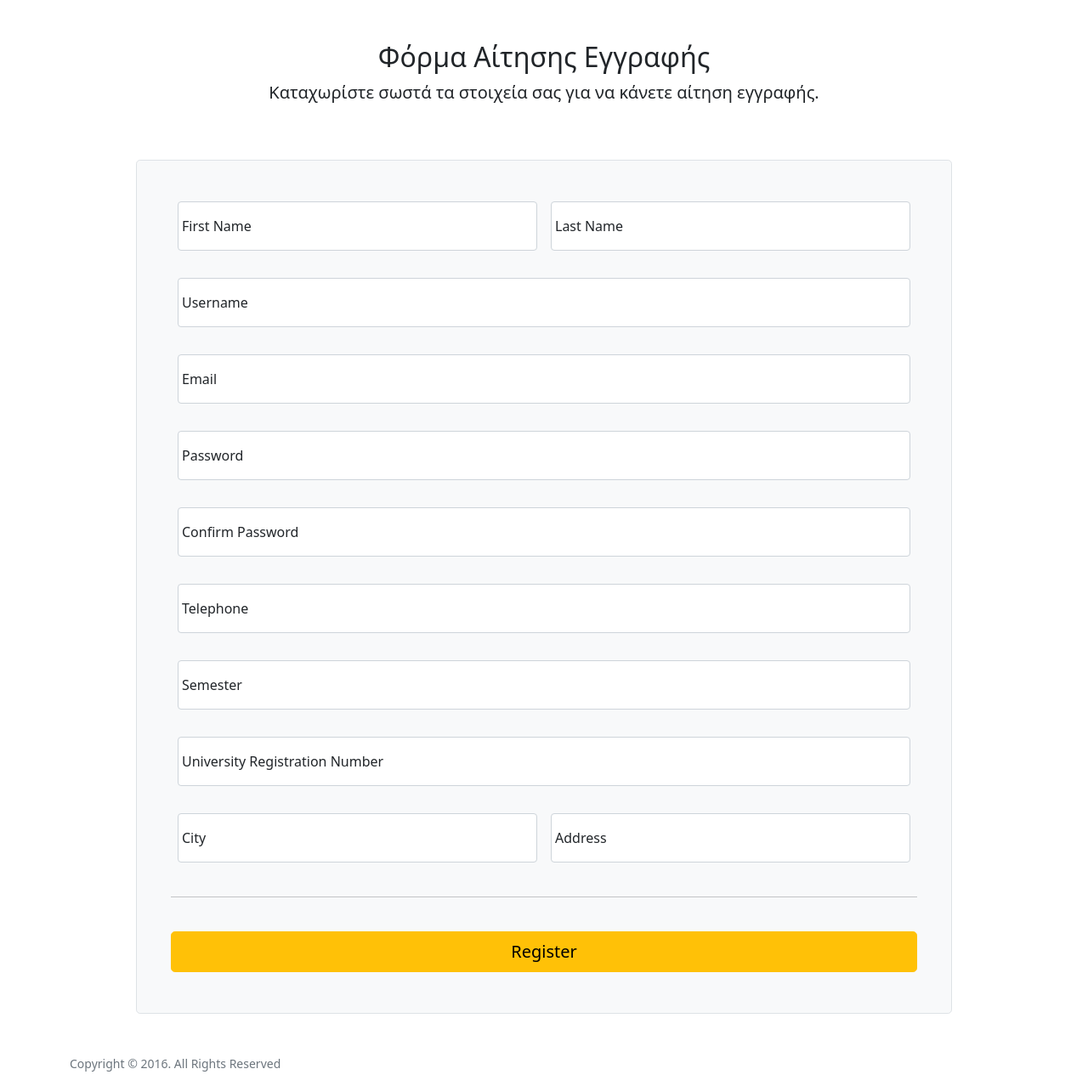
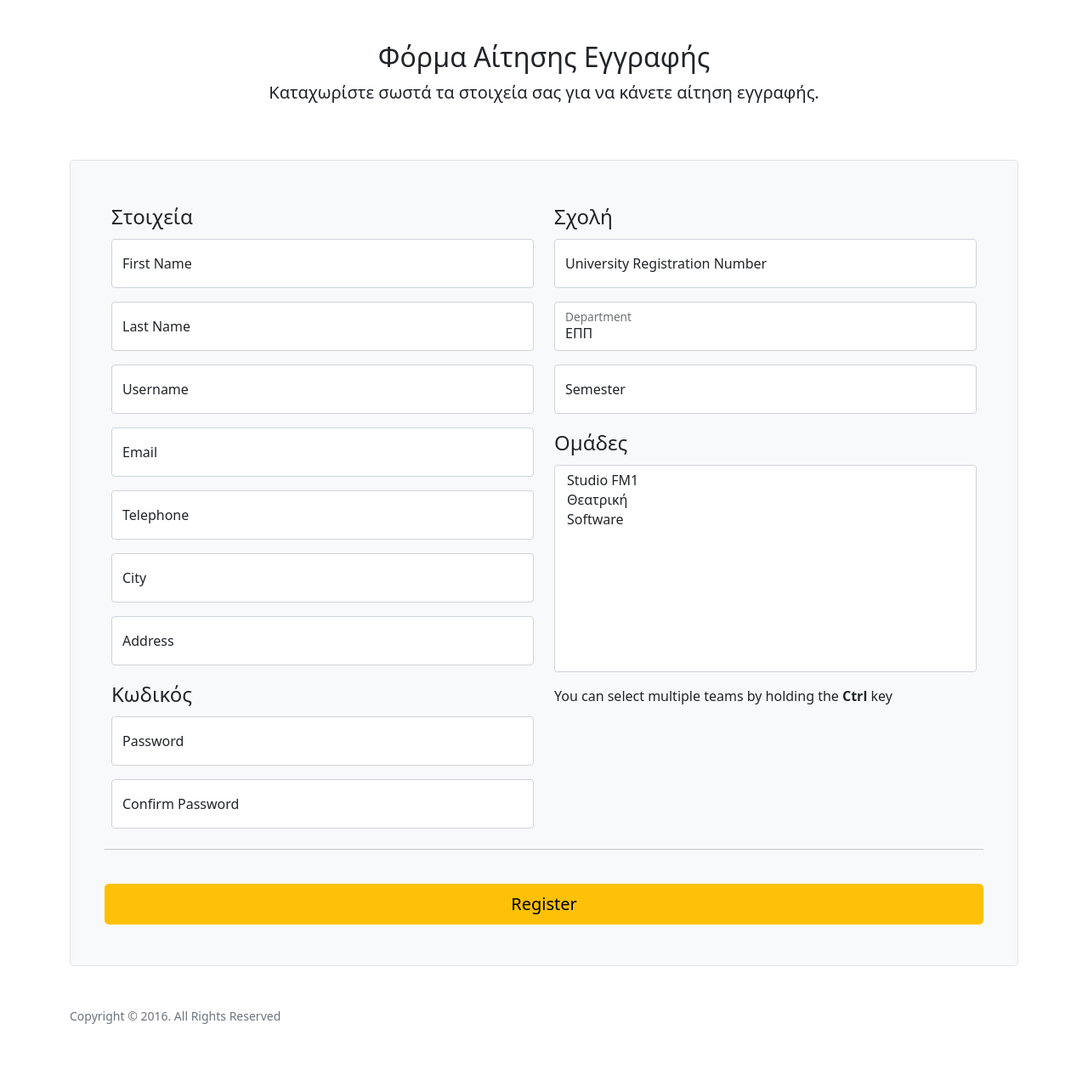
Before and after one commit to fragkiadamis/ca-management, a Flask app: template app/templates/register.html in a window 1280 px wide. Shown: the part 56-1334 px from the top of the page at 85% size. After the commit the page ends 1261 px from the top, so only its background shows below. Run offline with Flask 2, Linux system fonts and the light colour scheme; the template is opened without the code that fills it: values that come from a table or form of the project are taken from there, others are empty; parts of the project's set-up code (start-up, migrations or seed data) failed here and were passed over; some libraries are stand-ins or nearby versions.

Commit message:
refactor registration form

```diff
--- a/app/auth/forms.py
+++ b/app/auth/forms.py
@@ -1,5 +1,5 @@
 from flask_wtf import FlaskForm
-from wtforms import PasswordField, StringField, SubmitField, ValidationError, IntegerField, SelectField
+from wtforms import PasswordField, StringField, SubmitField, ValidationError, IntegerField, SelectField, SelectMultipleField
 from wtforms.validators import DataRequired, Email, EqualTo
 
 from ..models import Member
@@ -11,17 +11,19 @@ class RegistrationForm(FlaskForm):
     username = StringField('Username', validators=[DataRequired()])
     email = StringField('Email', validators=[DataRequired(), Email()])
     password = PasswordField('Password', validators=[
-                                        DataRequired(),
-                                        EqualTo('confirm_password')
-                                        ])
+        DataRequired(),
+        EqualTo('confirm_password')
+    ])
     confirm_password = PasswordField('Confirm Password')
     telephone = StringField('Telephone', validators=[DataRequired()])
     semester = IntegerField('Semester', validators=[DataRequired()])
     uni_reg_number = StringField('University Registration Number', validators=[DataRequired()])
     city = StringField('City', validators=[DataRequired()])
     address = StringField('Address', validators=[DataRequired()])
-    # department = SelectField('Department', validators=[DataRequired()])
-    # team = SelectField('Team', validators=[DataRequired()])
+    department = SelectField('Department', validators=[DataRequired()],
+                             choices=[('1', 'ΕΠΠ'), ('2', 'ΗΜΜΥ'), ('3', 'Μηχανολογία')])
+    teams = SelectMultipleField('Team', validators=[DataRequired()],
+                       choices=[('1', 'Studio FM1'), ('2', 'Θεατρική'), ('3', 'Software')])
     submit = SubmitField('Register')
 
     def validate_email(self, field):
--- a/app/auth/views.py
+++ b/app/auth/views.py
@@ -62,7 +62,5 @@ def login():
 @login_required
 def logout():
     logout_user()
-    flash('You have successfully been logged out.')
-
-    # redirect to the login page
+    # redirect to the homepage
     return redirect(url_for('public.homepage'))
--- a/app/ca/views.py
+++ b/app/ca/views.py
@@ -7,7 +7,4 @@ from . import admin
 @admin.route('/dashboard')
 @login_required
 def dashboard():
-    """
-    Render the dashboard template on the /dashboard route
-    """
     return render_template('private/dashboard.html', title="Dashboard")
--- a/app/static/css/style.css
+++ /dev/null
@@ -1,7 +0,0 @@
-.register-container {
-    max-width: 960px;
-}
-
-.error {
-    border-color: #df4759;
-}
--- a/app/templates/index.html
+++ b/app/templates/index.html
@@ -26,8 +26,8 @@
                     <h2>Συνδέσου</h2>
                     {{ form.csrf_token() }}
                     <div class="row g-3">
-                        {{ render_field(form.email, 'col-12') }}
-                        {{ render_field(form.password, 'col-12') }}
+                        {{ render_field(form.email) }}
+                        {{ render_field(form.password) }}
                     </div>
                     {{ form.submit(class='w-100 btn btn-lg btn-warning') }}
                 </form>
--- a/app/templates/macros/_formhelpers.html
+++ b/app/templates/macros/_formhelpers.html
@@ -1,5 +1,5 @@
-{% macro render_field(field, grid_cols) %}
-    <div class="form-floating mb-3 {{ grid_cols }}">
+{% macro render_field(field) %}
+    <div class="form-floating mb-3">
         {{ field(class='form-control', placeholder='') }}
         {{ field.label }}
         {% if field.errors %}
@@ -7,3 +7,14 @@
         {% endif %}
     </div>
 {% endmacro %}
+
+{% macro render_mul_select_field(field) %}
+    <div class="mb-3">
+        {{ field(class='form-control mb-3', placeholder='', multiple=True, size=10) }}
+        {{ field.label(class='d-none') }}
+        <span>You can select multiple teams by holding the <b>Ctrl</b> key</span>
+        {% if field.errors %}
+            <div class="text-danger">{{ field.errors[0] }}</div>
+        {% endif %}
+    </div>
+{% endmacro %}
--- a/app/templates/register.html
+++ b/app/templates/register.html
@@ -1,4 +1,4 @@
-{% from "./macros/_formhelpers.html" import render_field %}
+{% from "./macros/_formhelpers.html" import render_field, render_mul_select_field %}
 {% extends "main.html" %}
 {% block title %}Home{% endblock %}
 {% block body %}
@@ -6,21 +6,41 @@
         <h2>Φόρμα Αίτησης Εγγραφής</h2>
         <p class="lead">Καταχωρίστε σωστά τα στοιχεία σας για να κάνετε αίτηση εγγραφής.</p>
     </div>
-    <div class="register-container mb-5 mx-auto">
+    <div class="container mb-5 mx-auto">
         <form class="p-4 p-md-5 border rounded-3 bg-light" method="post" action="{{ url_for('auth.register') }}">
             {{ form.csrf_token() }}
+            <div class="row">
+                <div class="col-12 col-sm-6">
+                    <fieldset>
+                        <legend>Στοιχεία</legend>
+                        {{ render_field(form.first_name) }}
+                        {{ render_field(form.last_name) }}
+                        {{ render_field(form.username) }}
+                        {{ render_field(form.email) }}
+                        {{ render_field(form.telephone) }}
+                        {{ render_field(form.city) }}
+                        {{ render_field(form.address) }}
+                    </fieldset>
+                    <fieldset>
+                        <legend>Κωδικός</legend>
+                        {{ render_field(form.password) }}
+                        {{ render_field(form.confirm_password) }}
+                    </fieldset>
+                </div>
+                <div class="col-12 col-sm-6">
+                    <fieldset class="-5">
+                        <legend>Σχολή</legend>
+                        {{ render_field(form.uni_reg_number) }}
+                        {{ render_field(form.department) }}
+                        {{ render_field(form.semester) }}
+                    </fieldset>
+                    <fieldset>
+                        <legend>Ομάδες</legend>
+                        {{ render_mul_select_field(form.teams) }}
+                    </fieldset>
+                </div>
+            </div>
             <div class="row g-3">
-                {{ render_field(form.first_name, 'col-md-6') }}
-                {{ render_field(form.last_name, 'col-md-6') }}
-                {{ render_field(form.username, 'col-12') }}
-                {{ render_field(form.email, 'col-12') }}
-                {{ render_field(form.password, 'col-12') }}
-                {{ render_field(form.confirm_password, 'col-12') }}
-                {{ render_field(form.telephone, 'col-12') }}
-                {{ render_field(form.semester, 'col-12') }}
-                {{ render_field(form.uni_reg_number, 'col-12') }}
-                {{ render_field(form.city, 'col-md-6') }}
-                {{ render_field(form.address, 'col-md-6') }}
                 <hr class="my-4">
                 {{ form.submit(class='btn btn-warning btn-lg') }}
             </div>
```
Also changed, not shown: app/__init__.py (+3 -4 lines).
